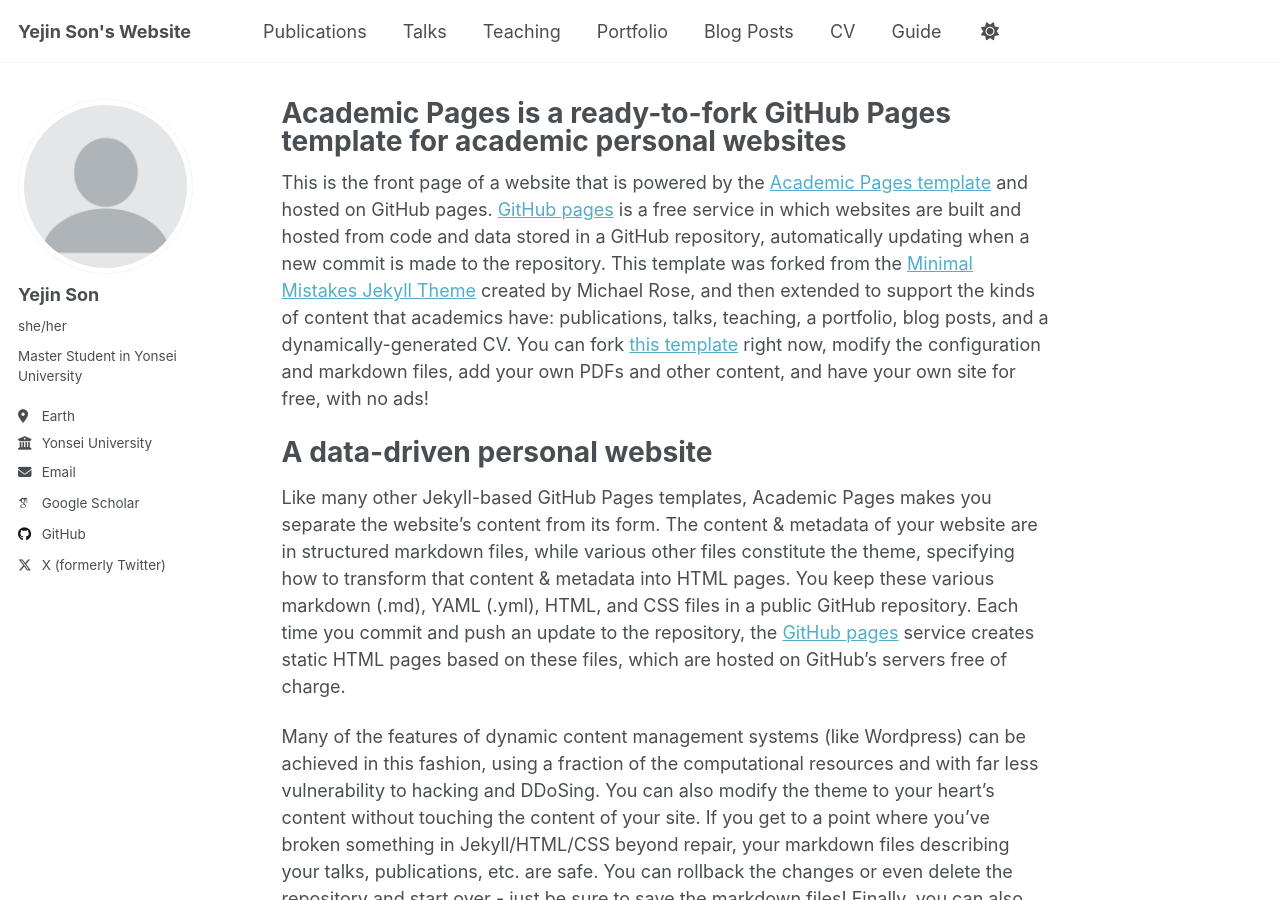
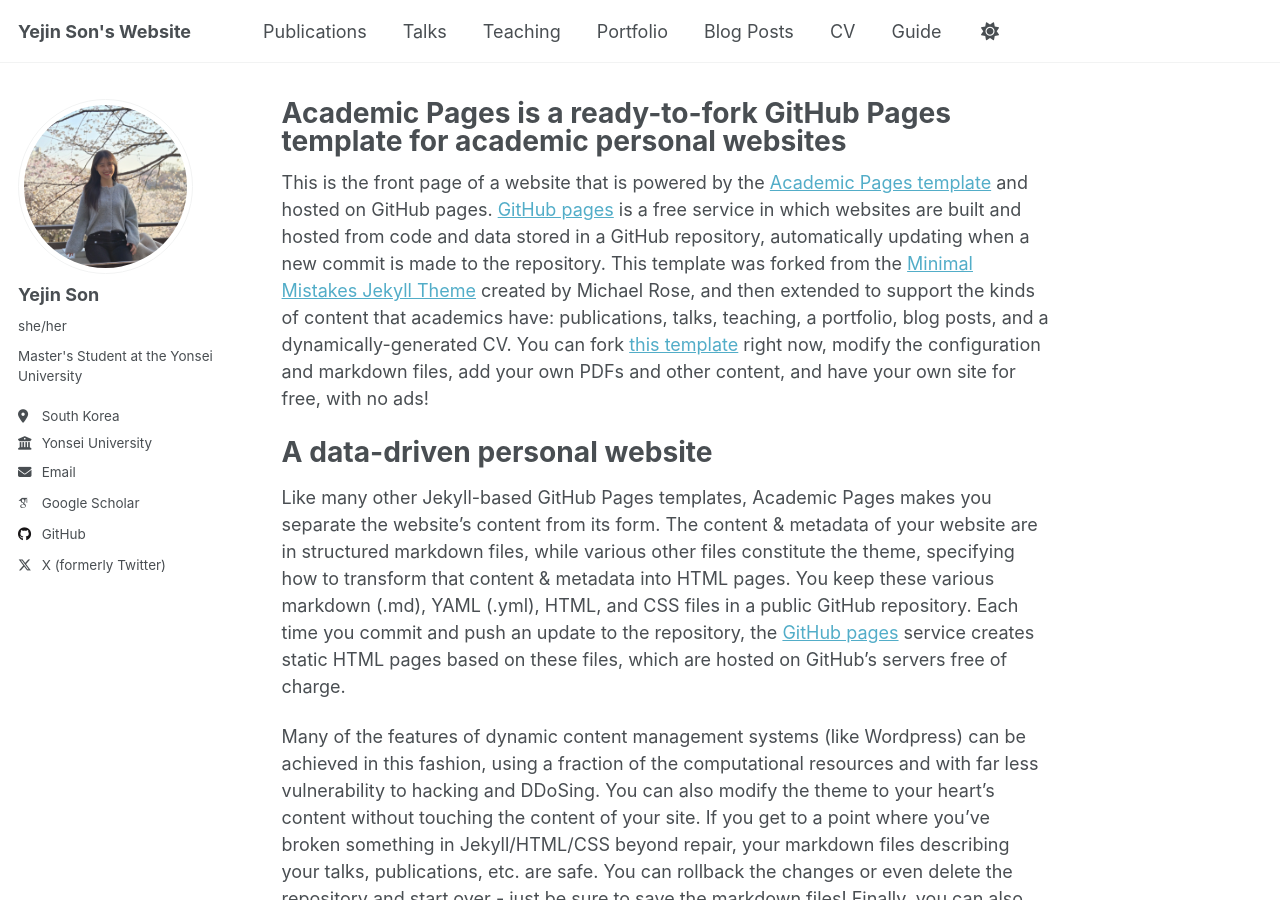
Before and after one commit to ozzaney/ozzaney.github.io, a Jekyll site: the page built from _pages/about.md, in a window 1280 px wide and 900 px high. Built offline with Jekyll 4.4.1, drawn with Linux system fonts in a browser that asks for light colours; some web fonts are replaced.

Commit message:
Update _config.yml

```diff
--- a/_config.yml
+++ b/_config.yml
@@ -22,11 +22,11 @@
 #               Additional customization can be done by editing /_includes/author-profile.html
 author:
   # Biographic information
-  avatar           : "profile.png"
+  avatar           : "me.JPG"
   name             : "Yejin Son"
   pronouns         : "she/her"
-  bio              : "Master Student in Yonsei University"
-  location         : "Earth"
+  bio              : "Master's Student at the Yonsei University"
+  location         : "South Korea"
   employer         : "Yonsei University"
   uri              : # URL
   email            : "yejinhand@yonsei.ac.kr"
```
